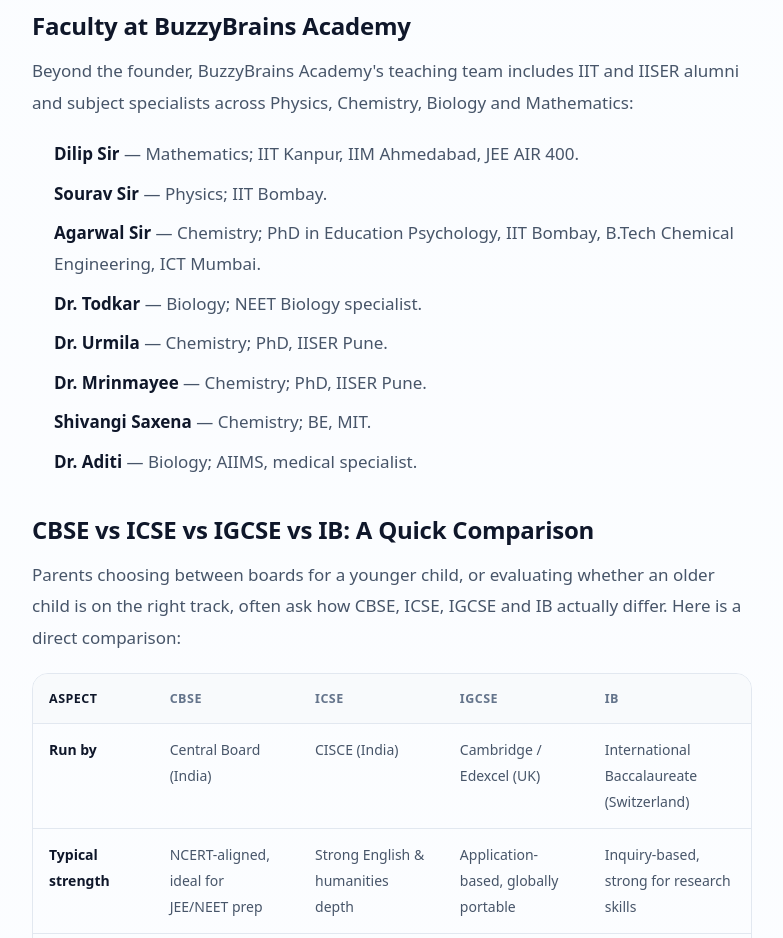
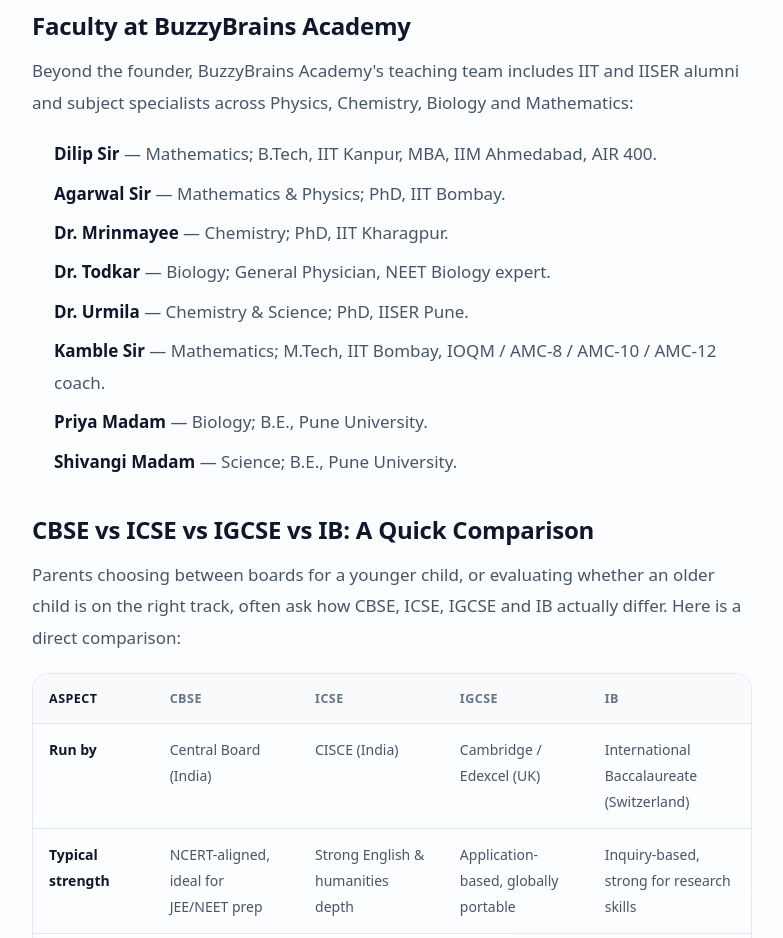
Before and after one commit to dilip-techie/buzzybrainswebsite, a Next.js app: page /best-coaching-institute-pune in a window 1280 px wide. Shown: the part 5460-6398 px from the top of the page, without its empty margins (248-1031 px from the left). Built offline with nearby package versions, Linux system fonts and the light colour scheme.

Commit message:
fix faculty page.

```diff
--- a/app/(site)/best-coaching-institute-pune/page.tsx
+++ b/app/(site)/best-coaching-institute-pune/page.tsx
@@ -185,14 +185,14 @@
               specialists across Physics, Chemistry, Biology and Mathematics:
             </p>
             <ul>
-              <li><strong>Dilip Sir</strong> — Mathematics; IIT Kanpur, IIM Ahmedabad, JEE AIR 400.</li>
-              <li><strong>Sourav Sir</strong> — Physics; IIT Bombay.</li>
-              <li><strong>Agarwal Sir</strong> — Chemistry; PhD in Education Psychology, IIT Bombay, B.Tech Chemical Engineering, ICT Mumbai.</li>
-              <li><strong>Dr. Todkar</strong> — Biology; NEET Biology specialist.</li>
-              <li><strong>Dr. Urmila</strong> — Chemistry; PhD, IISER Pune.</li>
-              <li><strong>Dr. Mrinmayee</strong> — Chemistry; PhD, IISER Pune.</li>
-              <li><strong>Shivangi Saxena</strong> — Chemistry; BE, MIT.</li>
-              <li><strong>Dr. Aditi</strong> — Biology; AIIMS, medical specialist.</li>
+              <li><strong>Dilip Sir</strong> — Mathematics; B.Tech, IIT Kanpur, MBA, IIM Ahmedabad, AIR 400.</li>
+              <li><strong>Agarwal Sir</strong> — Mathematics & Physics; PhD, IIT Bombay.</li>
+              <li><strong>Dr. Mrinmayee</strong> — Chemistry; PhD, IIT Kharagpur.</li>
+              <li><strong>Dr. Todkar</strong> — Biology; General Physician, NEET Biology expert.</li>
+              <li><strong>Dr. Urmila</strong> — Chemistry & Science; PhD, IISER Pune.</li>
+              <li><strong>Kamble Sir</strong> — Mathematics; M.Tech, IIT Bombay, IOQM / AMC-8 / AMC-10 / AMC-12 coach.</li>
+              <li><strong>Priya Madam</strong> — Biology; B.E., Pune University.</li>
+              <li><strong>Shivangi Madam</strong> — Science; B.E., Pune University.</li>
             </ul>
 
             {/* ============ BOARD COMPARISON ============ */}
--- a/app/(site)/page.tsx
+++ b/app/(site)/page.tsx
@@ -254,14 +254,14 @@
 ];
 
 const FACULTY = [
-  { name: 'Dilip Sir', subject: 'Mathematics', qualification: 'IIT Kanpur · IIM Ahmedabad · JEE AIR 400', expertise: '25+ years of teaching excellence with a love for concept-first learning.', initials: 'DS', gradient: 'linear-gradient(135deg,#2563EB,#1D4ED8)' },
-  { name: 'Sourav Sir', subject: 'Physics', qualification: 'IIT Bombay', expertise: 'Renowned for turning complex topics into simple, visual explanations.', initials: 'SS', gradient: 'linear-gradient(135deg,#7C3AED,#6D28D9)' },
-  { name: 'Agarwal Sir', subject: 'Chemistry', qualification: 'PhD in Education Psychology · IIT Bombay · BTech Chemical Engineering · ICT Mumbai', expertise: '13+ years of experience teaching chemistry to JEE & NEET aspirants with proven results.', initials: 'AS', gradient: 'linear-gradient(135deg,#10B981,#0D9488)' },
-  { name: 'Dr. Todkar', subject: 'Biology', qualification: 'NEET Biology Expert', expertise: '25+ years of experience in teaching NEET candidates with a strong focus on conceptual clarity and exam readiness.', initials: 'DT', gradient: 'linear-gradient(135deg,#F59E0B,#D97706)' },
-  { name: 'Dr. Urmila', subject: 'Chemistry', qualification: 'PhD · IISER Pune', expertise: 'Experienced educator with a strong academic foundation and a passion for making chemistry clear, structured and exam-focused.', initials: 'DU', gradient: 'linear-gradient(135deg,#0EA5E9,#0284C7)' },
-  { name: 'Dr. Mrinmayee', subject: 'Chemistry', qualification: 'PhD · IISER Pune', expertise: 'Specialized in chemistry teaching with a strong research background and a calm, concept-driven approach for exam preparation.', initials: 'MM', gradient: 'linear-gradient(135deg,#EC4899,#8B5CF6)' },
-  { name: 'Shivangi Saxena', subject: 'Chemistry', qualification: 'BE MIT', expertise: 'Focused on strong fundamentals, fast revision, and deep exam readiness.', initials: 'DM', gradient: 'linear-gradient(135deg,#F59E0B,#D97706)' },
-  { name: 'Dr. Aditi', subject: 'Biology', qualification: 'AIIMS · Medical Expert', expertise: 'Brings scientific depth, clarity, and confidence for all medical aspirants.', initials: 'DA', gradient: 'linear-gradient(135deg,#EF4444,#DC2626)' },
+  { name: 'Dilip Sir', subject: 'Mathematics', qualification: 'B.Tech, IIT Kanpur • MBA, IIM Ahmedabad • AIR 400', expertise: 'JEE / Foundation & Advanced Mathematics', initials: 'DS', gradient: 'linear-gradient(135deg,#2563EB,#1D4ED8)' },
+  { name: 'Agarwal Sir', subject: 'Mathematics & Physics', qualification: 'PhD, IIT Bombay', expertise: 'JEE Mathematics & Physics', initials: 'AS', gradient: 'linear-gradient(135deg,#10B981,#0D9488)' },
+  { name: 'Dr. Mrinmayee', subject: 'Chemistry', qualification: 'PhD, IIT Kharagpur', expertise: 'Chemistry • JEE / NEET', initials: 'MM', gradient: 'linear-gradient(135deg,#EC4899,#8B5CF6)' },
+  { name: 'Dr. Todkar', subject: 'Biology', qualification: 'General Physician', expertise: 'NEET Biology Expert', initials: 'DT', gradient: 'linear-gradient(135deg,#F59E0B,#D97706)' },
+  { name: 'Dr. Urmila', subject: 'Chemistry & Science', qualification: 'PhD, IISER Pune', expertise: 'Chemistry & Science • Top-rated Faculty', initials: 'DU', gradient: 'linear-gradient(135deg,#0EA5E9,#0284C7)' },
+  { name: 'Kamble Sir', subject: 'Mathematics', qualification: 'M.Tech, IIT Bombay', expertise: 'Mathematics • IOQM / AMC-8 / AMC-10 / AMC-12 Coach', initials: 'KS', gradient: 'linear-gradient(135deg,#7C3AED,#6D28D9)' },
+  { name: 'Priya Madam', subject: 'Biology', qualification: 'B.E., Pune University', expertise: 'Top Biology Faculty', initials: 'PM', gradient: 'linear-gradient(135deg,#EF4444,#DC2626)' },
+  { name: 'Shivangi Madam', subject: 'Science', qualification: 'B.E., Pune University', expertise: 'Top Science Faculty', initials: 'SM', gradient: 'linear-gradient(135deg,#6366F1,#4338CA)' },
 ];
 
 const STATS = [
```
